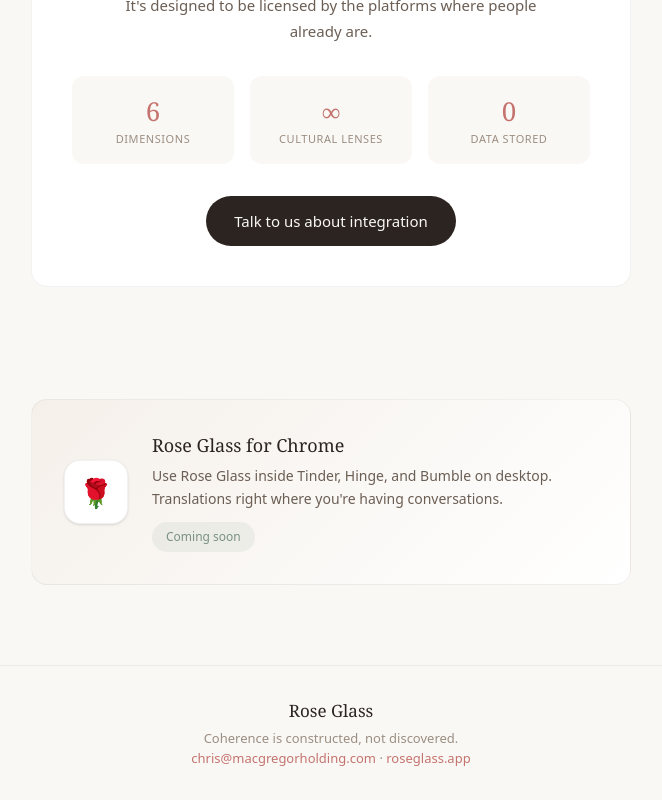
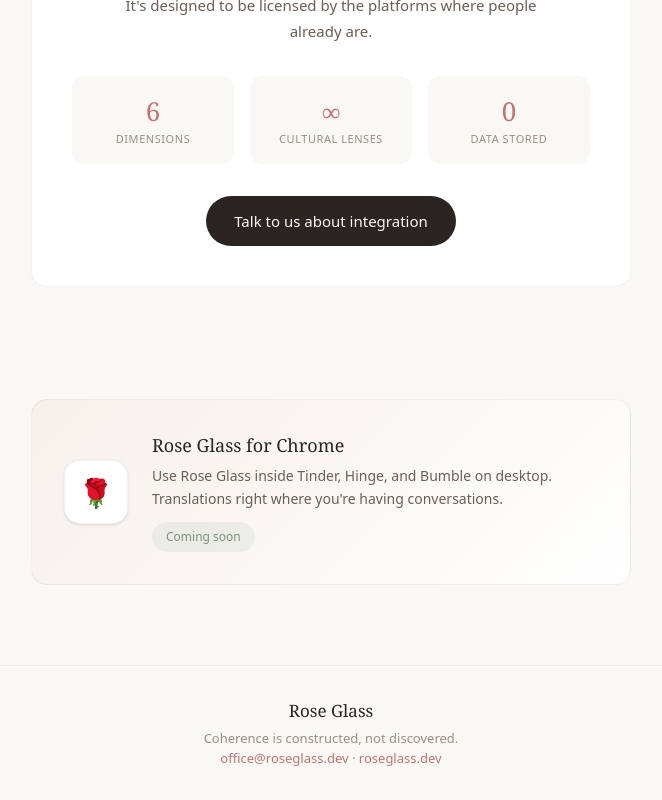
Before and after one commit to GreatPyreneseDad/roseglass-dating, a Next.js app: page / in a window 1280 px wide. Shown: the part 2247-3047 px from the top of the page, without its empty margins (309-971 px from the left). Built offline with nearby package versions, Linux system fonts and the light colour scheme.

Commit message:
Footer: roseglass.dev + office@roseglass.dev

```diff
--- a/src/app/page.tsx
+++ b/src/app/page.tsx
@@ -391,7 +391,7 @@
 
             <p className="text-center text-[11px] text-[#9b8e82] mt-3">
               Nothing stored. Not training data.{' '}
-              <a href="https://roseglass.app" target="_blank" className="text-[#c4736e] hover:underline">
+              <a href="https://roseglass.dev" target="_blank" className="text-[#c4736e] hover:underline">
                 Rose Glass
               </a>{' '}
               by ROSE Corp. · Jackson Hole, WY
@@ -477,7 +477,7 @@
                   ))}
                 </div>
                 <a
-                  href="mailto:chris@macgregorholding.com?subject=Rose%20Glass%20Licensing"
+                  href="mailto:office@roseglass.dev?subject=Rose%20Glass%20Licensing"
                   className="inline-block bg-[#2c2420] text-[#faf8f5] px-7 py-3.5 rounded-full text-[15px] font-medium hover:bg-[#a85a55] transition-all"
                 >
                   Talk to us about integration
@@ -512,12 +512,12 @@
             <p className="text-[13px] text-[#9b8e82]">
               Coherence is constructed, not discovered.
               <br />
-              <a href="mailto:chris@macgregorholding.com" className="text-[#c4736e] hover:underline">
-                chris@macgregorholding.com
+              <a href="mailto:office@roseglass.dev" className="text-[#c4736e] hover:underline">
+                office@roseglass.dev
               </a>{' '}
               ·{' '}
-              <a href="https://roseglass.app" className="text-[#c4736e] hover:underline">
-                roseglass.app
+              <a href="https://roseglass.dev" className="text-[#c4736e] hover:underline">
+                roseglass.dev
               </a>
             </p>
           </footer>
```
